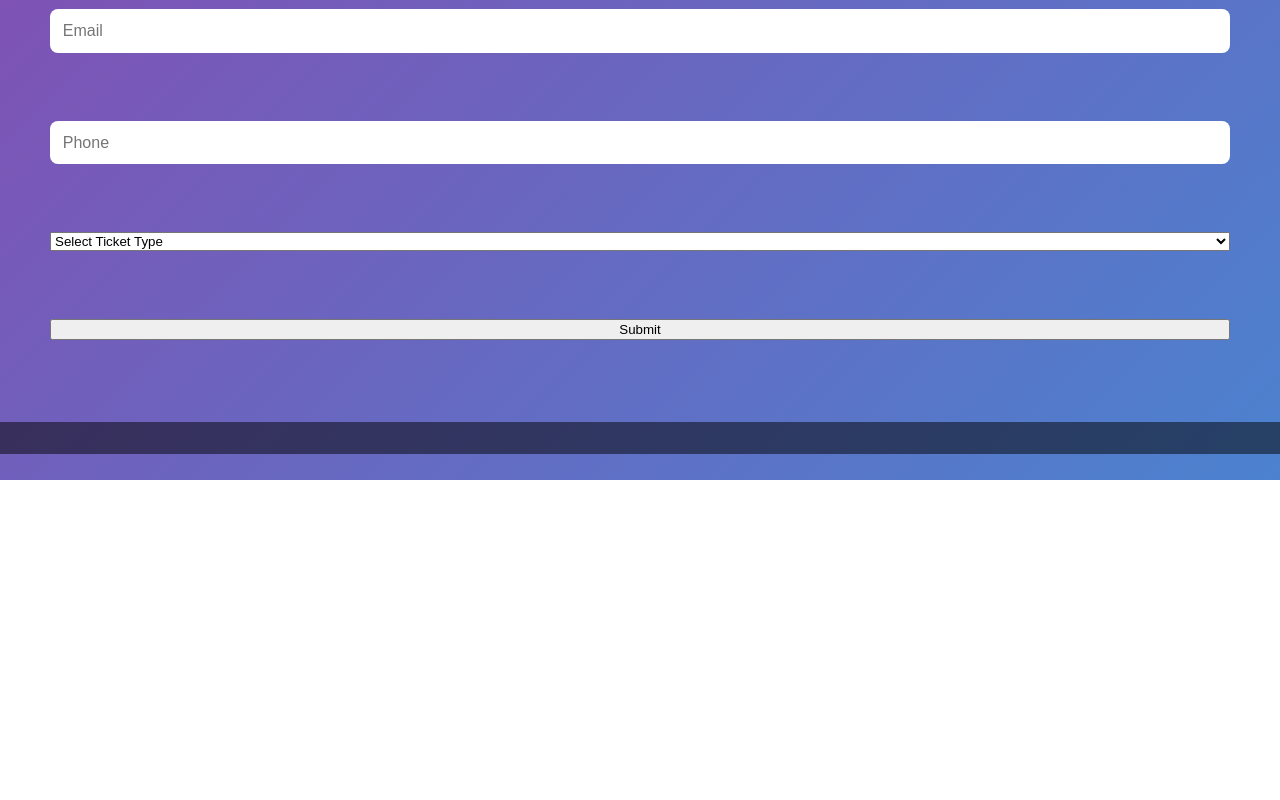
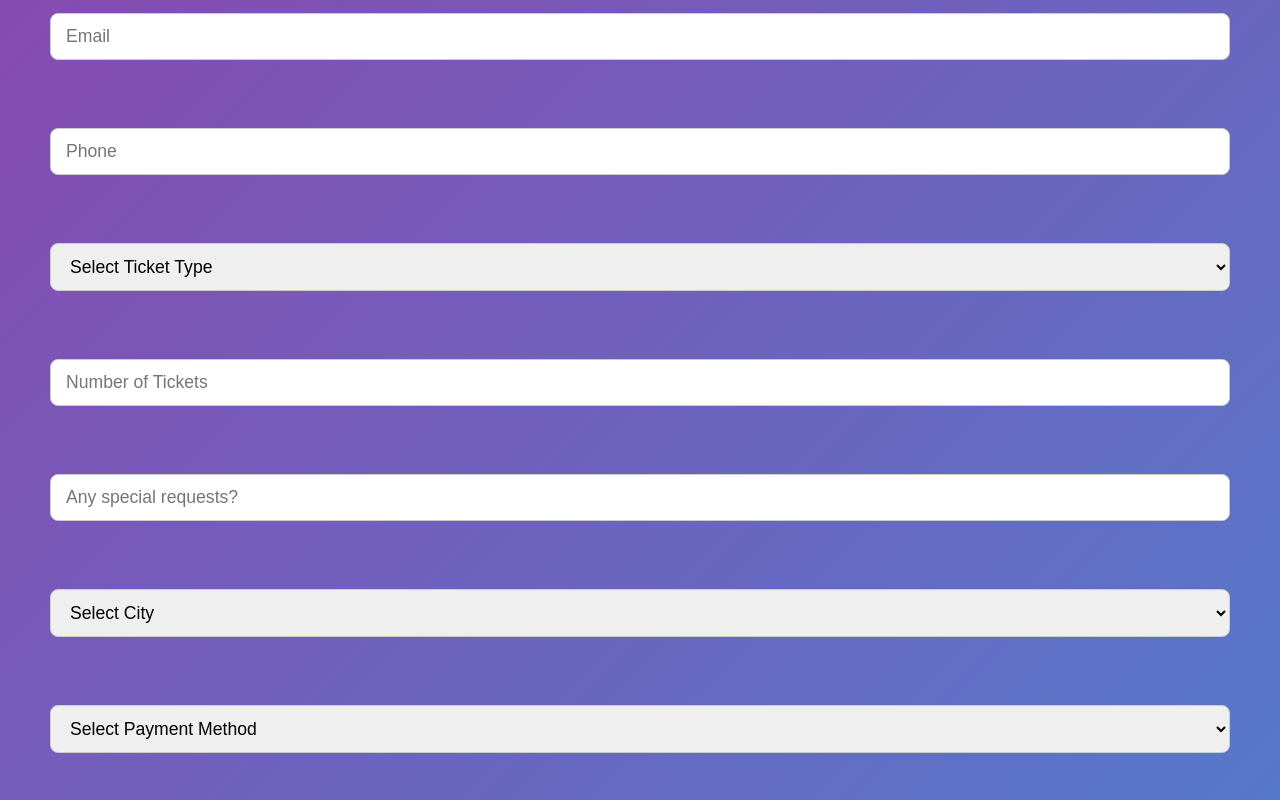
Before and after one commit to siddharth-1118/festival-website, a React (Create React App) app: page /tickets in a window 1280 px wide. Shown: the part 320-1120 px from the top of the page. Before the commit the page ends 800 px from the top, so only its background shows below. Built offline with nearby package versions, Linux system fonts and the light colour scheme.

Commit message:
update website

```diff
--- a/src/pages/citiesdetails.jsx
+++ b/src/pages/citiesdetails.jsx
@@ -6,7 +6,8 @@ const cityFestivals = {
   paris: {
     name: "Paris Summer Music Fest",
     date: "July 21",
-    musicians: ["Jean Dupont", "Léa Rousseau", "DJ Lumière"],
+    musicians: ["Jean Dupont", "Léa Rousseau", "DJ Lumière",],
+    img: "https://i.ytimg.com/vi/jIbcr3UBBt8/maxresdefault.jpg"
   },
   lyon: {
     name: "Lyon Jazz Nights",
--- a/src/pages/home.jsx
+++ b/src/pages/home.jsx
@@ -28,8 +28,8 @@ export default function Home() {
           <Link to="/musicians">
             <button style={{ margin: "10px", padding: "15px 30px", fontSize: "18px" }}>🎤 Musicians</button>
           </Link>
-          <Link to="/contact">
-            <button style={{ margin: "10px", padding: "15px 30px", fontSize: "18px" }}>📩 Contact Us</button>
+          <Link to="/cities">
+            <button style={{ margin: "10px", padding: "15px 30px", fontSize: "18px" }}>Cities</button>
           </Link>
           </div>
     </>
--- a/src/pages/tickets.jsx
+++ b/src/pages/tickets.jsx
@@ -47,10 +47,51 @@ export default function Tickets() {
         <input type="text" name="user_name" placeholder="Full Name" required /><br /><br />
         <input type="email" name="user_email" placeholder="Email" required /><br /><br />
         <input type="tel" name="user_phone" placeholder="Phone" required /><br /><br />
-        <select name="ticket_type" required>
+        <select name="ticket_type" className="big-placeholder" required>
           <option value="">Select Ticket Type</option>
           <option value="Regular">Regular</option>
           <option value="VIP">VIP</option>
+        </select><br /><br />
+        <input type="number" name="ticket_quantity" placeholder="Number of Tickets" required /><br /><br />
+        <input type="text" name="user_message" placeholder="Any special requests?" /><br /><br />
+        <select name="city" id="">
+          <option value="">Select City</option>
+          <option value="paris">Paris</option>
+          <option value="lyon">Lyon</option>
+          <option value="marseille">Marseille</option>
+          <option value="toulouse">Toulouse</option>
+          <option value="avignon">Avignon</option>
+          <option value="cannes">Cannes</option>
+          <option value="menton">Menton</option>
+          <option value="nice">Nice</option>
+          <option value="bordeaux">Bordeaux</option>
+          <option value="strasbourg">Strasbourg</option>
+          <option value="nantes">Nantes</option>
+          <option value="montpellier">Montpellier</option>
+          <option value="rennes">Rennes</option>
+          <option value="lille">Lille</option>
+          <option value="grenoble">Grenoble</option>
+          <option value="dijon">Dijon</option>
+          <option value="angers">Angers</option>
+          <option value="nimes">Nîmes</option>
+          <option value="saintetienne">Saint-Étienne</option>
+          <option value="tours">Tours</option>
+          <option value="clermontferrand">Clermont-Ferrand</option>
+          <option value="amiens">Amiens</option>
+          <option value="besancon">Besançon</option>
+          <option value="metz">Metz</option>
+          <option value="perpignan">Perpignan</option>
+          <option value="orleans">Orléans</option>
+          <option value="caen">Caen</option>
+          <option value="nancy">Nancy</option>
+          <option value="rouen">Rouen</option>
+          <option value="arles">Arles</option>
+        </select><br /><br />
+        <select name="payment_method" id="">
+          <option value="">Select Payment Method</option>
+          <option value="credit_card">Credit Card</option>
+          <option value="paypal">PayPal</option>
+          <option value="bank_transfer">Bank Transfer</option>
         </select><br /><br />
         <button type="submit">Submit</button>
       </form>
--- a/src/style.css
+++ b/src/style.css
@@ -113,3 +113,31 @@ footer {
   padding: 1rem;
   margin-top: 2rem;
 }
+.big-placeholder::placeholder {
+  font-size: 1.1rem;
+  color: gray;
+  opacity: 0.7;
+  padding: 20px;
+}
+input,textarea,select {
+  font-size: 1.1rem;
+  padding: 12px 15px;
+  border: 1px solid #ccc;
+  border-radius: 8px;
+}
+.submit-btn {
+  background: #ffcc00;
+  border: none;
+  color: black;
+  font-weight: bold;
+  padding: 12px 20px;
+  border-radius: 8px;
+  cursor: pointer;
+  transition: background 0.3s, transform 0.2s;
+  padding: 3000px;
+}
+.submit-btn:hover {
+  background: #ffe066;
+  transform: scale(1.05);
+  padding: 3000px;
+}
```
